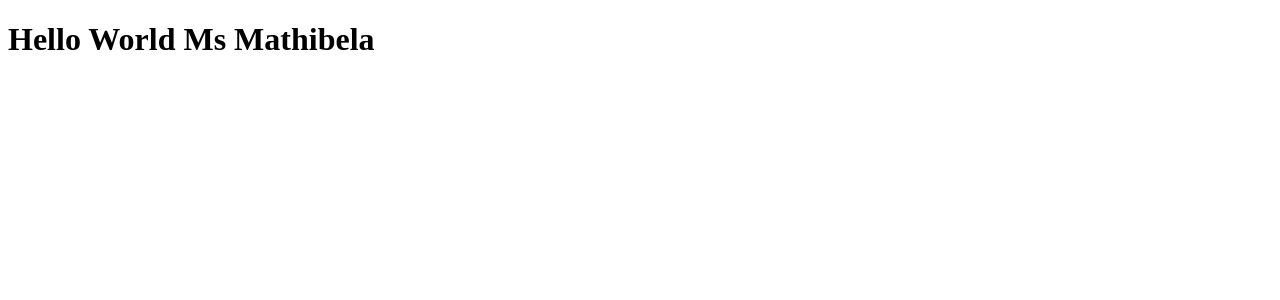
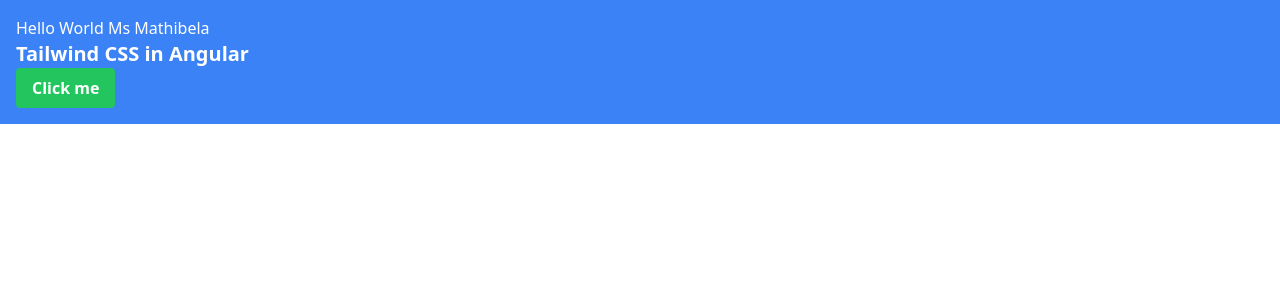
Before and after one commit to MathibelaD/AngularApp, an Angular app: page / in a window 1280 px wide. Shown: the top 300 px of the page. Built offline with nearby package versions, Linux system fonts and the light colour scheme.

Commit message:
Add: tailwind to the project fo styling

```diff
--- a/package.json
+++ b/package.json
@@ -18,7 +18,10 @@
     "@angular/platform-browser": "^16.2.0",
     "@angular/platform-browser-dynamic": "^16.2.0",
     "@angular/router": "^16.2.0",
+    "autoprefixer": "^10.4.16",
+    "postcss": "^8.4.31",
     "rxjs": "~7.8.0",
+    "tailwindcss": "^3.3.5",
     "tslib": "^2.3.0",
     "zone.js": "~0.13.0"
   },
--- a/src/app/app.component.html
+++ b/src/app/app.component.html
@@ -1 +1,8 @@
-<h1>Hello World {{title}}</h1>
+<!-- example.component.html -->
+<div class="bg-blue-500 text-white p-4">
+  <h1>Hello World {{title}}</h1>
+  <p class="text-xl font-bold">Tailwind CSS in Angular</p>
+  <button class="bg-green-500 hover:bg-green-600 text-white font-bold py-2 px-4 rounded">
+    Click me
+  </button>
+</div>
--- a/src/styles.css
+++ b/src/styles.css
@@ -1 +1,8 @@
 /* You can add global styles to this file, and also import other style files */
+/* styles.scss */
+
+@import 'tailwindcss/base';
+@import 'tailwindcss/components';
+@import 'tailwindcss/utilities';
+
+/* Your additional custom styles can go here */
--- /dev/null
+++ b/tailwind.config.js
@@ -0,0 +1,11 @@
+/** @type {import('tailwindcss').Config} */
+module.exports = {
+  content: [
+    './src/**/*.html',
+    './src/**/*.ts',
+  ],
+  theme: {
+    extend: {},
+  },
+  plugins: [],
+}
```
Also changed, not shown: 1 other file (tests, documents, lock files or other folders).
